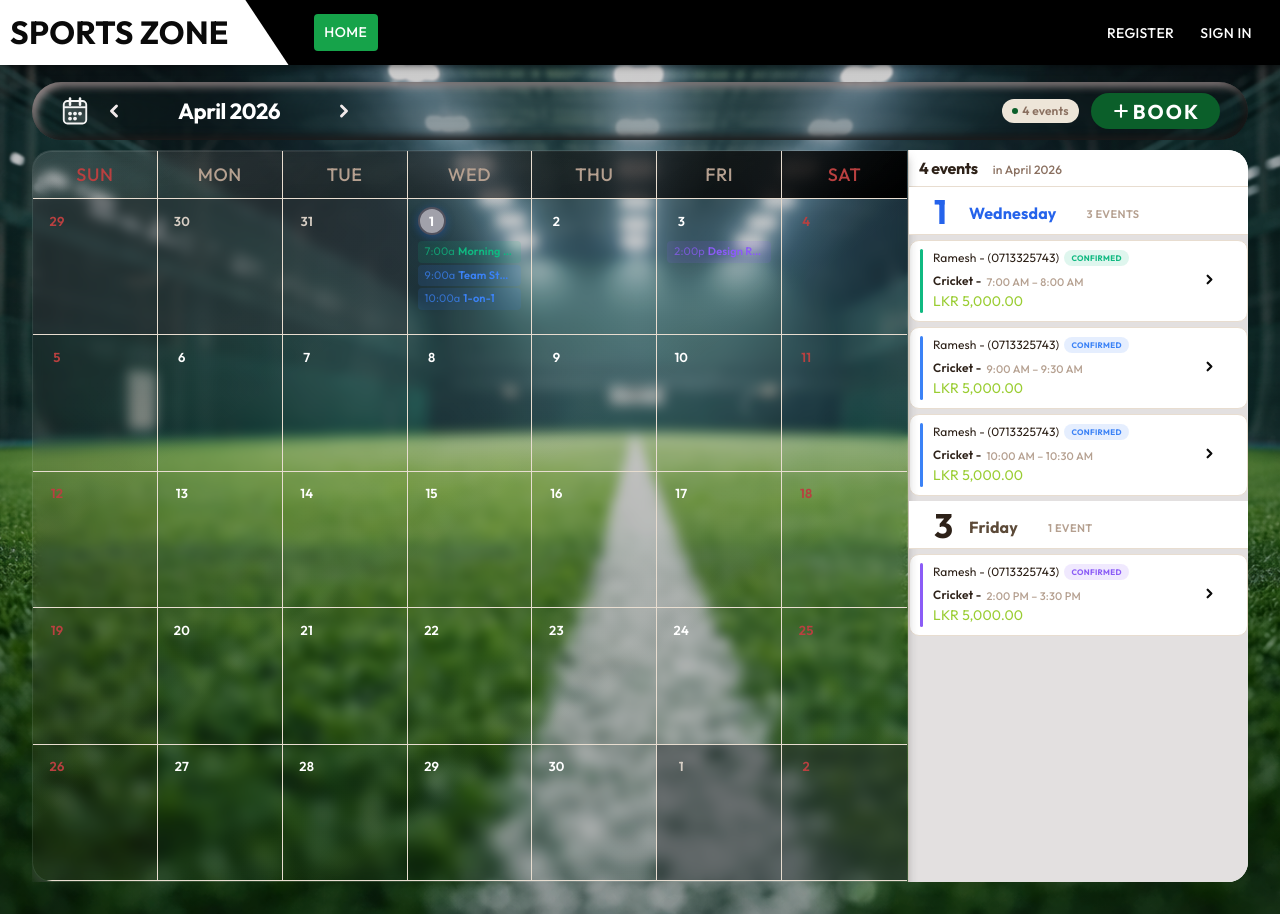
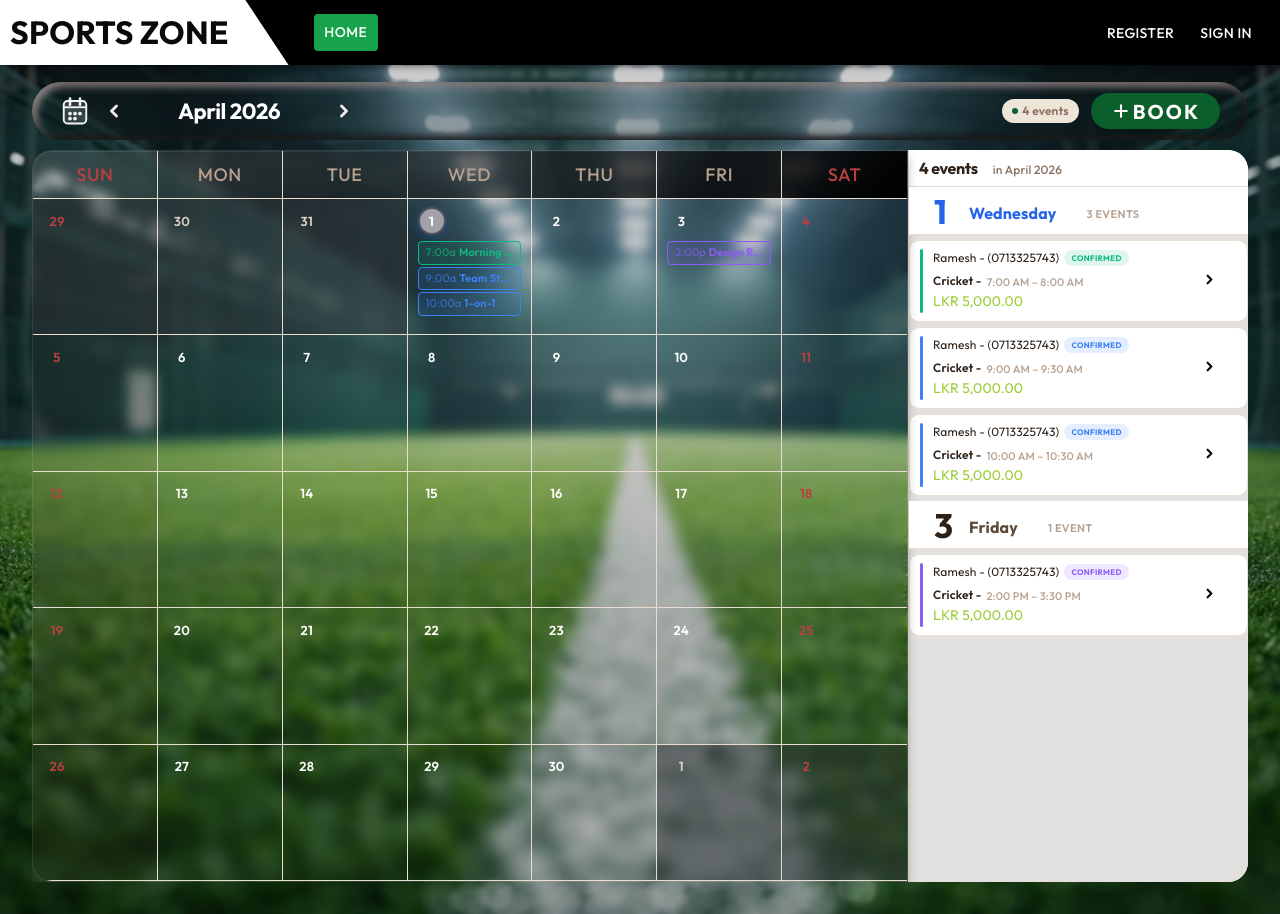
Before and after one commit to Chamila-Ranasinghe/booking-app, a React (Vite) app: page /calendar in a window 1280 px wide. Built offline with nearby package versions, Linux system fonts and the light colour scheme.

Commit message:
menu icon chaned

```diff
--- a/src/components/NavBar.tsx
+++ b/src/components/NavBar.tsx
@@ -9,7 +9,6 @@ import List from "@mui/material/List";
 import ListItem from "@mui/material/ListItem";
 import ListItemButton from "@mui/material/ListItemButton";
 import ListItemText from "@mui/material/ListItemText";
-import MenuIcon from "@mui/icons-material/Menu";
 import Toolbar from "@mui/material/Toolbar";
 import Typography from "@mui/material/Typography";
 import Button from "@mui/material/Button";
@@ -19,6 +18,7 @@ import MenuItem from "@mui/material/MenuItem";
 import Menu from "@mui/material/Menu";
 import AccountCircle from "@mui/icons-material/AccountCircle";
 import { useNavigate , useLocation } from "react-router-dom";
+import menuicon from "../assets/menu.svg";
 
 interface Props {
   window?: () => Window;
@@ -91,6 +91,8 @@ export default function NavBar(props: Props) {
       <CssBaseline />
       <AppBar component="nav" className="myAppBar">
         <Toolbar className="tool-bar">
+
+
           <IconButton
             color="info"
             aria-label="open drawer"
@@ -99,7 +101,7 @@ export default function NavBar(props: Props) {
             className="iconbutton-mobile"
             sx={{ mr: 2, display: { sm: "none" } }}
           >
-            <MenuIcon />
+          <img src={menuicon}></img>
           </IconButton>
           <Typography
             variant="h6"
--- a/src/css/ResponsiveCalender.scss
+++ b/src/css/ResponsiveCalender.scss
@@ -400,6 +400,7 @@
   line-height: 1.5;
   cursor: pointer;
   transition: filter var(--transition);
+  border: 1px solid;
 }
 .day-label:hover {
   filter: brightness(0.88);
```
Also changed, not shown: src/assets/menu.svg (added).
